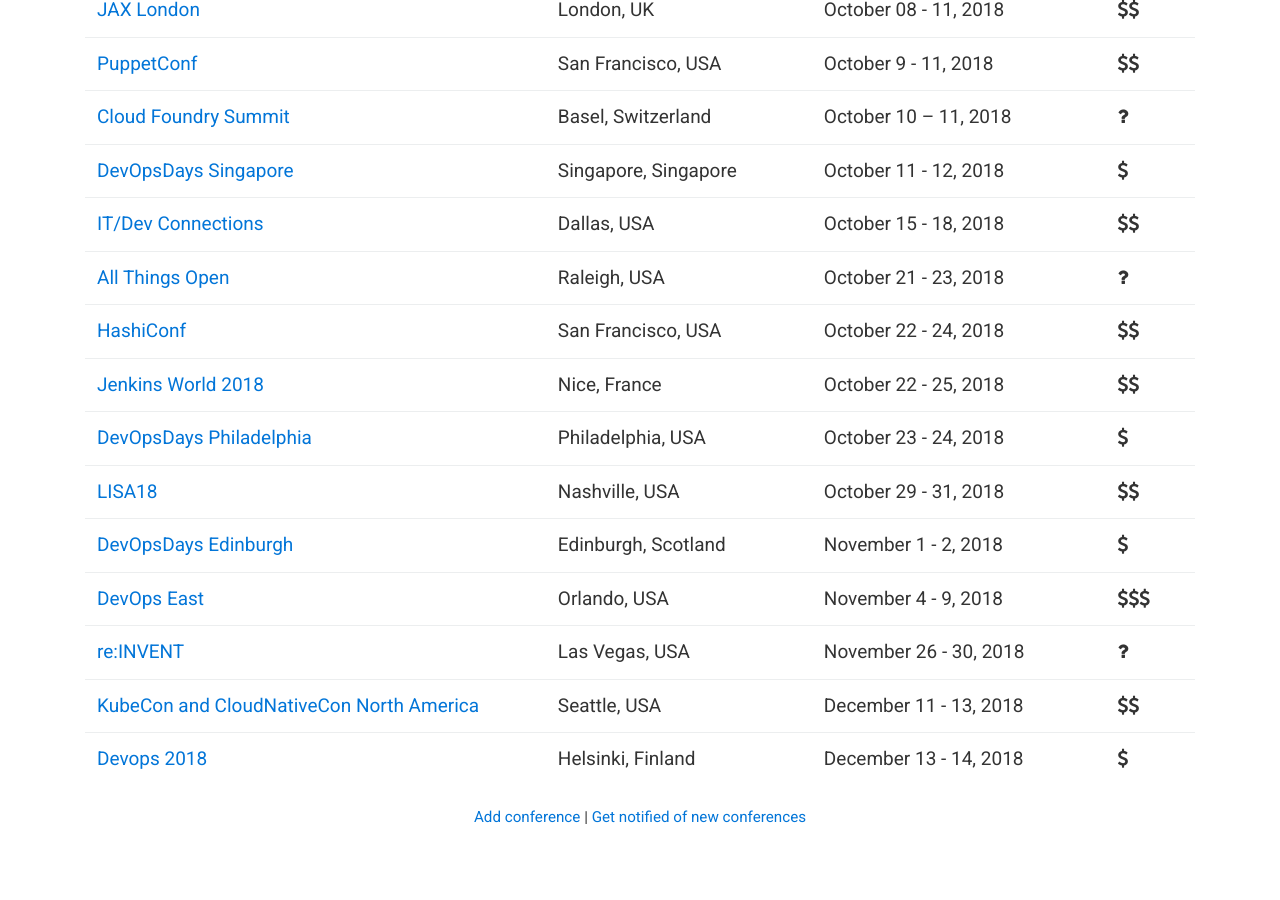
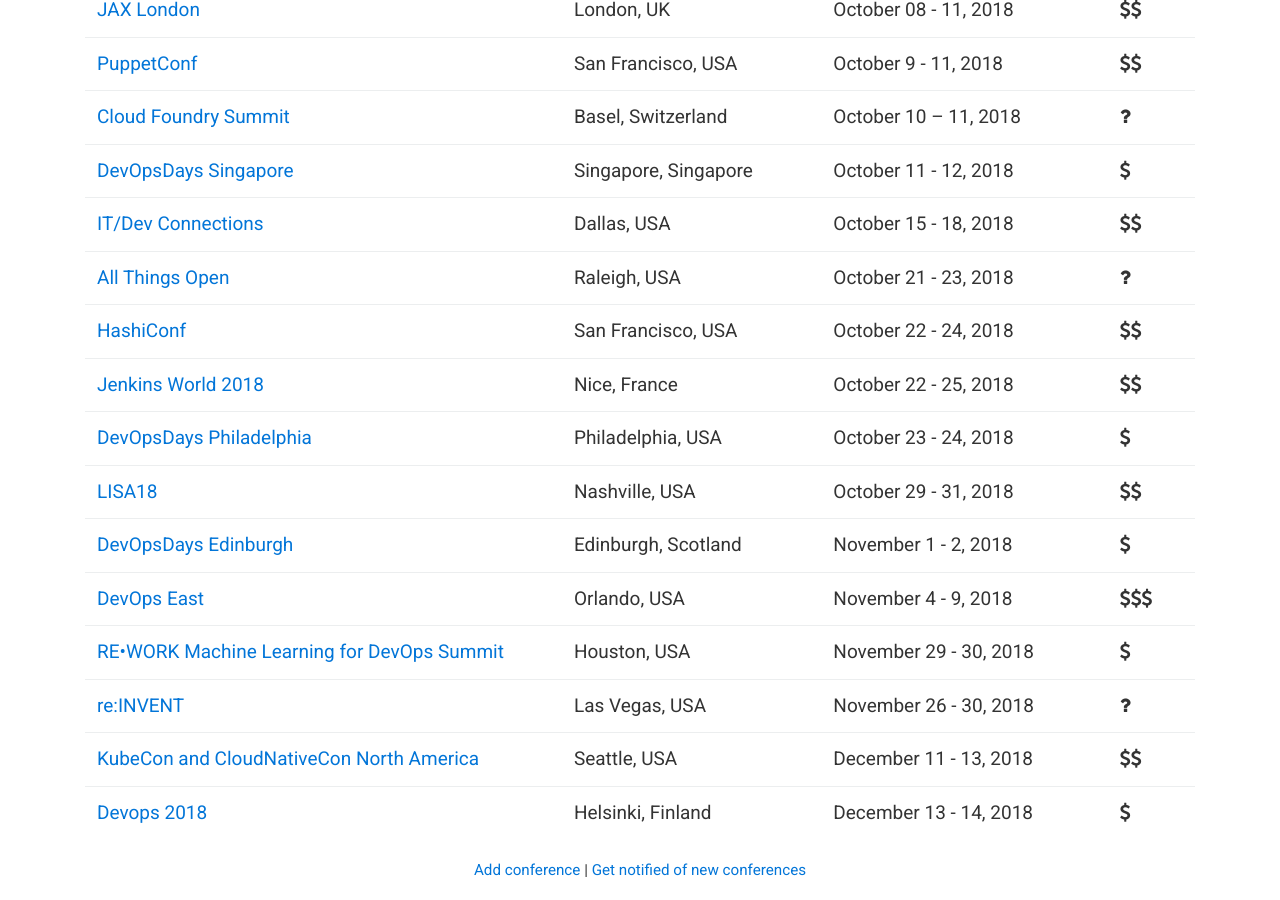
Before and after one commit to finspin/gotodevops.org, a Jekyll site: the page built from index.md, in a window 1280 px wide and 900 px high, scrolled down 4768 px. Built offline with Jekyll 4.4.1, drawn with Linux system fonts in a browser that asks for light colours; nearby versions of some CDN libraries; before the commit the page ends 5614 px from its top, so only the background shows below that.

Commit message:
Update conferences.yml

```diff
--- a/_data/conferences.yml
+++ b/_data/conferences.yml
@@ -827,6 +827,15 @@
   start-date: 1541721600
   cost: 3
 
+- name: RE•WORK Machine Learning for DevOps Summit
+  url: https://www.re-work.co/events/machine-learning-for-devops-summit-2018
+  location:
+      city: Houston
+      country: USA
+  date: November 29 - 30, 2018
+  start-date: 1543190400
+  cost: 1
+
 - name: re:INVENT
   url: https://reinvent.awsevents.com/
   location:
```
